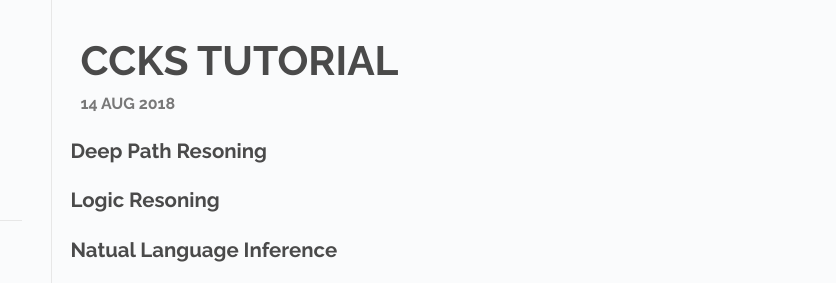
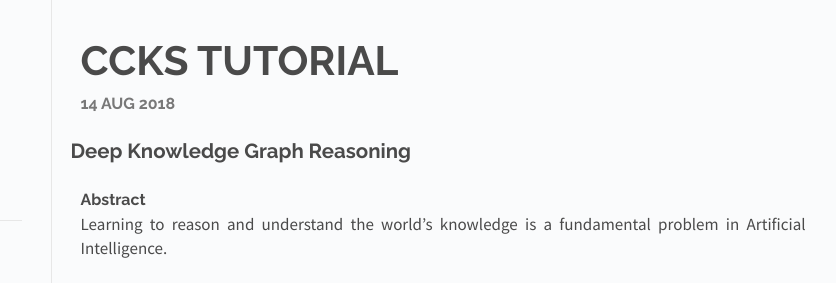
Before and after one commit to fssqawj/fssqawj.github.io, a plain HTML site: page index.html in a window 1280 px wide. Shown: the top 283 px of the page, 307-1143 px from the left. Drawn offline with Linux system fonts and the light colour scheme.

Commit message:
edit content

```diff
--- a/index.html
+++ b/index.html
@@ -55,7 +55,7 @@
   </div>
   <div id="post-info">
     <!--<div id="cover-photo-container">
-      <img id="cover-photo" src="/images/ccks2018.jpeg">
+      <img id="cover-photo" src="/images/">
     </div>-->
     <div id="info-container">
       <h1 id="title">CCKS Tutorial</h1>
@@ -64,7 +64,10 @@
   </div>
 
   <div class="post">
-    <h2 id="deep-path-resoning">Deep Path Resoning</h2>
+    <h2 id="deep-knowledge-graph-reasoning">Deep Knowledge Graph Reasoning</h2>
+
+<h3 id="abstract">Abstract</h3>
+<p>Learning to reason and understand the world’s knowledge is a fundamental problem in Artificial Intelligence.</p>
 
 <h2 id="logic-resoning">Logic Resoning</h2>
 
```
Also changed, not shown: posts/2018/08/14/ccks-tutorial.html (+5 -2 lines).
